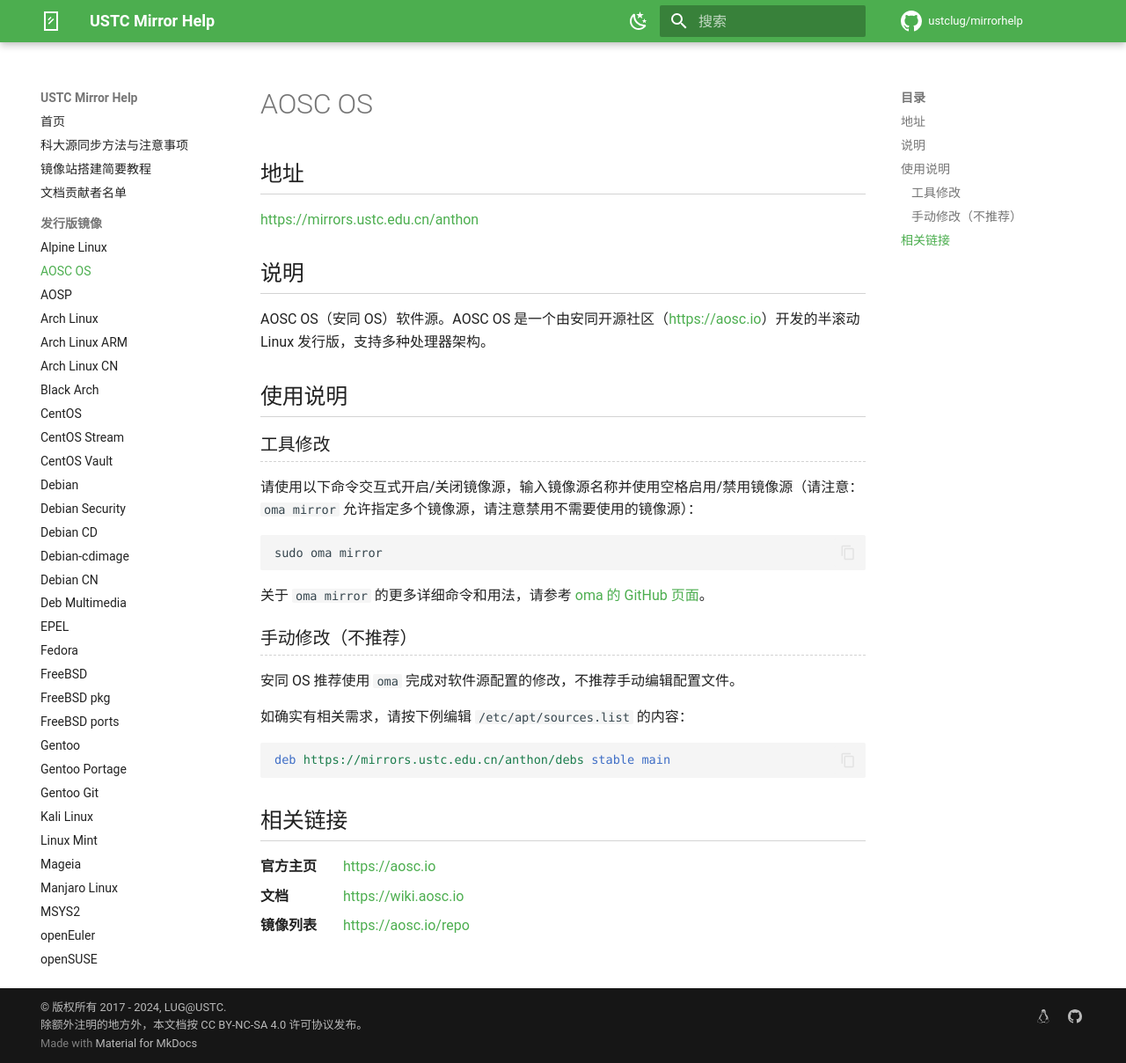
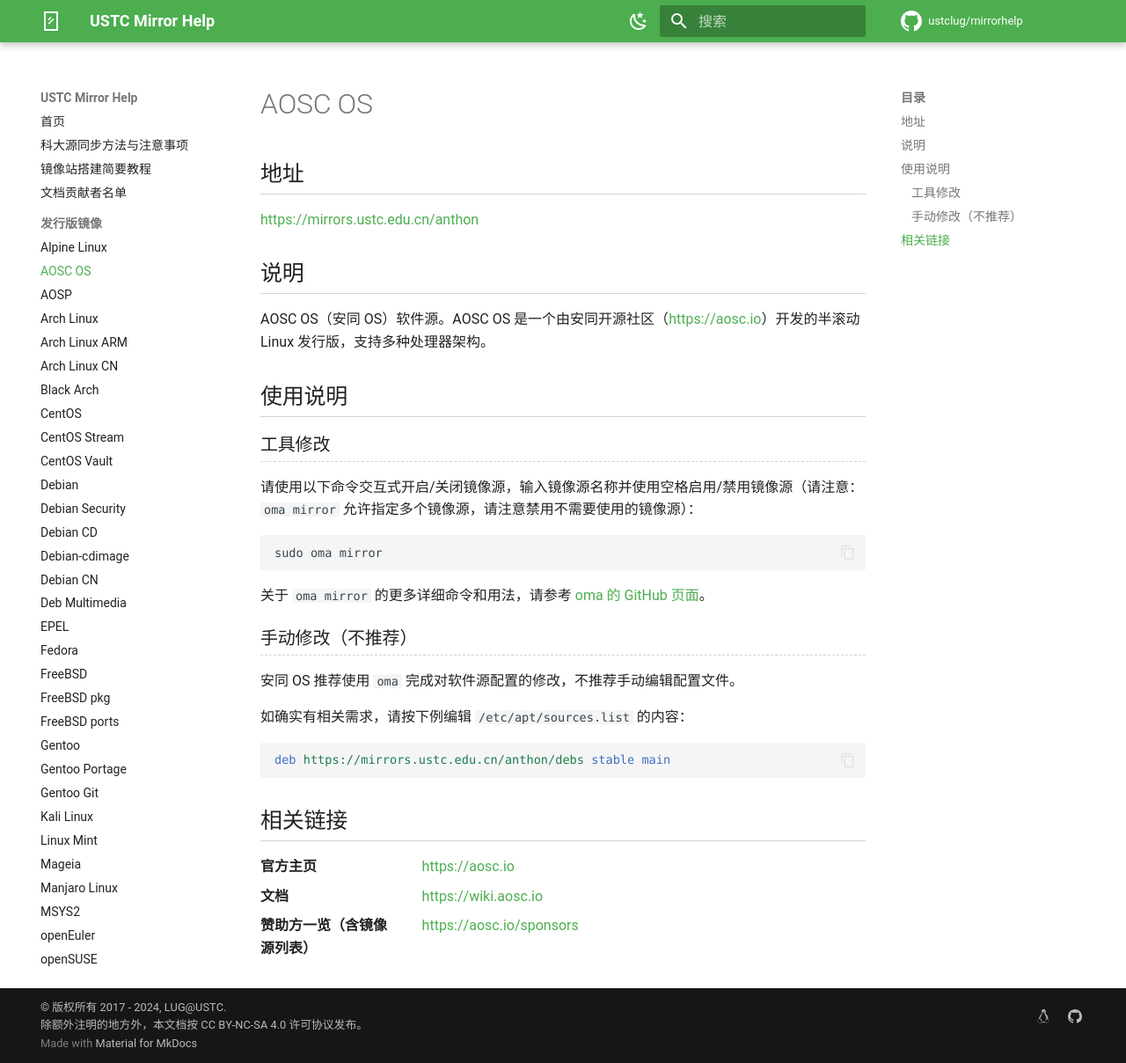
Before and after one commit to ustclug/mirrorhelp, an MkDocs documentation site: the page built from docs/anthon.md, in a window 1280 px wide and 1208 px high. Shown: the whole window at 88% size. Built offline with MkDocs 1.6.1 and Material for MkDocs 9.7.7, drawn with Linux system fonts in a browser that asks for light colours; comment, search, counter and statistics services are not loaded.

Commit message:
anthon: Update repo link to sponsors

```diff
--- a/docs/anthon.md
+++ b/docs/anthon.md
@@ -40,6 +40,6 @@
 
 :   <https://wiki.aosc.io>
 
-镜像列表
+赞助方一览（含镜像源列表）
 
-:   <https://aosc.io/repo>
+:   <https://aosc.io/sponsors>
```
